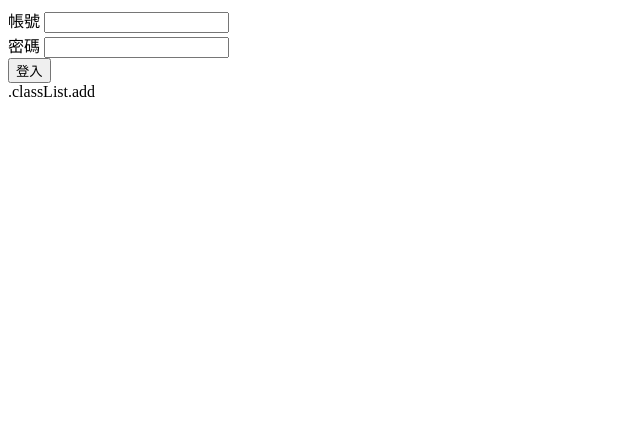
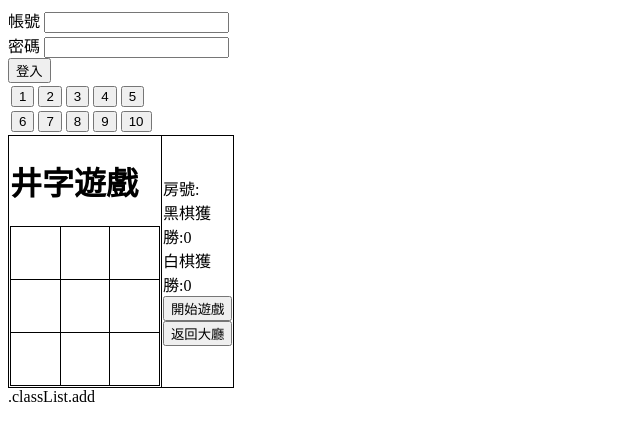
Before and after one commit to yan-s-h/BA-Practice, a plain HTML site: page test.html in a window 1280 px wide. Shown: the whole page, without its empty margins (0-640 px from the left). Drawn offline with Linux system fonts and the light colour scheme.

Commit message:
structure

```diff
--- a/test.html
+++ b/test.html
@@ -37,8 +37,56 @@
       <input type="submit" value="登入">
     </form>
   </div>
-  <div id="lobby"></div>
-  <div id="game"></div>
+  <div id="lobby">
+    <table>
+      <tr>
+        <td><input type="button" value="1" onclick="enterGame(1)"></td>
+        <td><input type="button" value="2" onclick="enterGame(2)"></td>
+        <td><input type="button" value="3" onclick="enterGame(3)"></td>
+        <td><input type="button" value="4" onclick="enterGame(4)"></td>
+        <td><input type="button" value="5" onclick="enterGame(5)"></td>
+      </tr>
+      <tr>
+        <td><input type="button" value="6" onclick="enterGame(6)"></td>
+        <td><input type="button" value="7" onclick="enterGame(7)"></td>
+        <td><input type="button" value="8" onclick="enterGame(8)"></td>
+        <td><input type="button" value="9" onclick="enterGame(9)"></td>
+        <td><input type="button" value="10" onclick="enterGame(10)"></td>
+      </tr>
+    </table>
+  </div>
+  <div id="game">
+    <table>
+      <tr>
+        <td>
+          <h1>井字遊戲</h1>
+          <table>
+            <tr>
+              <td></td>
+              <td></td>
+              <td></td>
+            </tr>
+            <tr>
+              <td></td>
+              <td></td>
+              <td></td>
+            </tr>
+            <tr>
+              <td></td>
+              <td></td>
+              <td></td>
+            </tr>
+          </table>
+        </td>
+        <td>房號:<span></span><br>
+          黑棋獲勝:<span>0</span><br>
+          白棋獲勝:<span>0</span><br>
+          <input type="button" value="開始遊戲"><br>
+          <input type="button" value="返回大廳" onclick="backToLobby()">
+        </td>
+      </tr>
+    </table>
+  </div>
   .classList.add
   <script>
     const userData = [{ account: 'aaaa', password: 'aaaa' }, { account: 'bbbb', password: 'bbbb' }]
```
